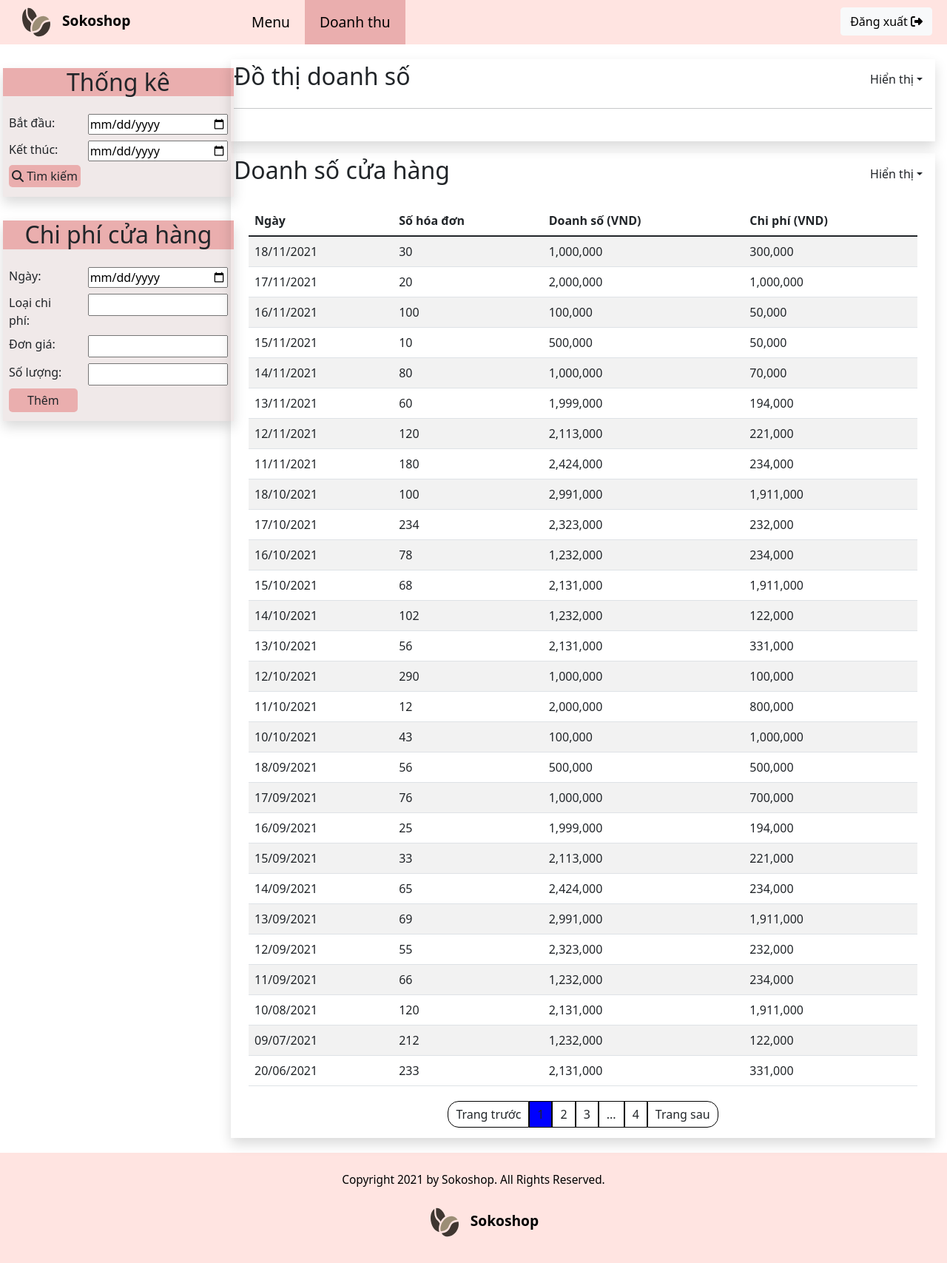
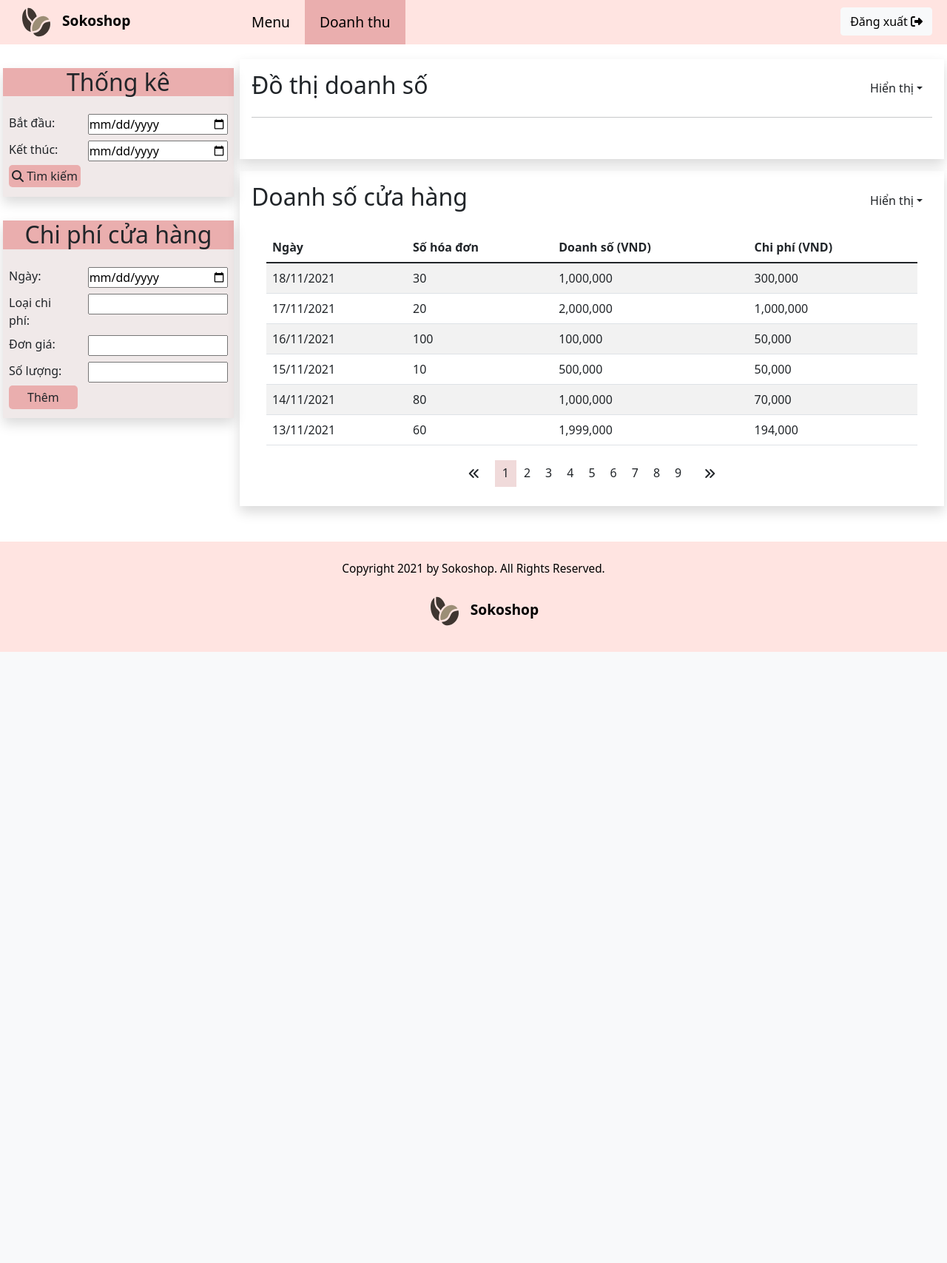
Before and after one commit to thanhvodev/Coffe-shop, a PHP site: page /html/boss_view.html in a window 1280 px wide. Shown: the whole page at 74% size. After the commit the page ends 881 px from the top, so only its background shows below. Run offline with PHP 8.4, Linux system fonts and the light colour scheme; some libraries are stand-ins or nearby versions.

Commit message:
update js

```diff
--- a/PMH/css/style.css
+++ b/PMH/css/style.css
@@ -1,4 +1,4 @@
-body{
+*{
     margin: 0;
     padding: 0;
     box-sizing: border-box;
@@ -107,6 +107,12 @@ h2.backgr{
 .width-100{
     max-width: 100% !important;
 }
+.mg-l{
+    margin-left: 0 !important;
+}
+.mg-r{
+    margin-right: 0 !important;
+}
 input{
     width: 100%;
     max-width: 100%;
@@ -119,17 +125,18 @@ input{
 #chartLine::-webkit-scrollbar{
     width: 0px;
     height: 4px;
+    margin-top: 10px;
 }
 #chartLine::-webkit-scrollbar-track{
     box-shadow: inset 0 0 5px grey;
     border-radius: 10px;
 }
 #chartLine::-webkit-scrollbar-thumb{
-      background: #af7777;
-      border-radius: 10px;
+    background: #af7777;
+    border-radius: 10px;
 }
-#chartLine::-webkit-scrollbar-thumb:hover {
-      background: #EAAEAE;
+#chartLine::-webkit-scrollbar-thumb:hover{
+    background: #EAAEAE;
 }
 .container-fluid{
     min-height: 80vh;
@@ -141,17 +148,16 @@ input{
 #next{
     margin: 10px;
 }
-
 #next *{
-    border: 1px solid black;
     padding: 5px 10px;
     cursor: pointer;
 }
-#next .prev{
-    border-radius: 15px 0 0 15px;
+#next .item:hover{
+    background-color: #f0dada;
 }
-#next .next{
-    border-radius: 0 15px 15px 0;
+#next .next:hover,
+#next .prev:hover{
+    color: #d4a8a8;
 }
 /*-------------------------------------------------------------------------*/
 .logoFooter {
--- a/PMH/html/boss_view.html
+++ b/PMH/html/boss_view.html
@@ -40,8 +40,8 @@
           </div>
     </div>
 
-    <div class="container-fluid mb-3">
-        <div class="row mt-3">
+    <div class="container-fluid mb-3 padnone width-100">
+        <div class="row mt-3 width-100 mg-l mg-r">
             <div class="col col-xl-3 col-xxl-3 p-3 max-width">
                 <div class="row column">
                     <div class="col max-width mb-3 shadow backgr padnone">
@@ -99,10 +99,10 @@
                 </div>
             </div>
             <div class="col-md-12 col-lg-12 col-xl-9 col-xxl-9 p-1 width-100">
-                <div class="row width-100">
-                    <div class="col-12 chart shadow p-1">
+                <div class="row width-100 mg-l mg-r">
+                    <div class="col-12 chart shadow p-3">
                         <div class="d-flex justify-content-between">
-                            <h2>Đồ thị doanh số</h2>
+                            <h2>Đồ thị doanh số <span></span></h2>
                             <button type="button" class="btn dropdown-toggle" data-bs-toggle="dropdown">Hiển thị</button>
                             <ul class="dropdown-menu">
                                 <li><a class="dropdown-item" href="#">Tuần</a></li>
@@ -113,9 +113,9 @@
                         <div id="chartLine"></div>
                     </div>
 
-                    <div class="col-12 mt-3 shadow p-1">
+                    <div class="col-12 mt-3 shadow p-3">
                         <div class="d-flex justify-content-between">
-                            <h2>Doanh số cửa hàng</h2>
+                            <h2>Doanh số cửa hàng <span></span></h2>
                             <button type="button" class="btn dropdown-toggle" data-bs-toggle="dropdown">Hiển thị</button>
                             <ul class="dropdown-menu">
                                 <li><a class="dropdown-item" href="#">Tuần</a></li>
@@ -125,13 +125,6 @@
                         <div id="table">
                         </div>
                         <div id="next" class="d-flex justify-content-center">
-                            <div class="prev">Trang trước</div>
-                            <div>1</div>
-                            <div>2</div>
-                            <div>3</div>
-                            <div>...</div>
-                            <div>4</div>
-                            <div class="next">Trang sau</div>
                         </div>
                     </div>
                 </div>
--- a/PMH/js/index.js
+++ b/PMH/js/index.js
@@ -18,7 +18,7 @@ function getoption(width, str){
         title: 'Doanh số cửa hàng theo ' + str,
         subtitle: 'Tổng cộng (VND)',
         width: width,
-        height: 700,
+        height: 500,
         legend: {position: 'bottom'},
         textStyle: {
             fontName: 'Times-Roman',
@@ -33,7 +33,7 @@ function getoption(width, str){
 }
 function getData(list1, list2, list3){
     const list = [];
-    for (let index = 0; index < list1.length; index++) {
+    for (let index = list1.length - 1; index >= 0; index--) {
         const element = [];
         element.push(list1[index]);
         element.push(list2[index]);
@@ -89,17 +89,38 @@ function get_innerHTML(head, body){
     let str = head + body;
     return ttable(str);
 }
-///////////////////////
-/*function change_Display(element){
-    let string = element.children[0].innerText;
-}*/
-
+//-----------------------//
+function clickNext(n){
+    if(n > 1){
+        let str = "<div class=\"prev\"><i class=\"fas fa-angle-double-left\"></i></div>";
+        for(var i = 1; i <= n; i++){
+            str += "<div class=\"item\">" + i + "</div>";
+        }
+        str +=  "<div class=\"prev\"><i class=\"fas fa-angle-double-right\"></i></div>";
+        return str;
+    }
+    return "";
+}
+function call_clickNext(old_element, element, parentNode, table, listTitle, listTime, listBill, listRevenue, listFee){
+    old_element.style.backgroundColor = "white";
+    element.style.backgroundColor = "rgb(240, 218, 218)";
+    parentNode.childNodes[0].value = element.value - 1;
+    parentNode.childNodes[parentNode.childNodes.length - 1].value = element.value + 1;
+    table.innerHTML = get_innerHTML(get_Head(listTitle), get_Body(Dateformat(listTime[element.value - 1]), listBill[element.value-1], Priceformat(listRevenue[element.value - 1]), Priceformat(listFee[element.value - 1])));
+    return element;
+}
+function call_clickNode(old_element, element, parentNode, table, listTitle, listTime, listBill, listRevenue, listFee){
+    if(element.value >= 1 && element.value < parentNode.childNodes.length - 1){
+        return call_clickNext(old_element, parentNode.childNodes[element.value], parentNode, table, listTitle, listTime, listBill, listRevenue, listFee);
+    }
+    return old_element;
+}
+//----------------------//
 function option(element){
     let str = "";
     element.forEach(element => {str += "<option value=\"" + element + "\">"; });
     return str;
 }
-
 function getTime(element){
     var timer = element.parentNode.parentNode.getElementsByTagName("input");
     console.log(timer[0].value);
@@ -119,6 +140,7 @@ function getValue(element, list){
 function getlistType(){
     return ["Cafe", "Trà"];
 }//
+//------------------------//
 function Dateformat(element){
     var list = [];
     for(var i = 0; i < element.length; i++){
@@ -147,20 +169,21 @@ function Priceformat(element){
     }
     return list;
 }
-function getMonth(element){
+function getDay_inMonth(element){
     let str = "";
     let liststr = [];
     let listcount = [];
-    let count = 0
+    let count = [];
     for (let index = 0; index <= element.length; index++) {
         if(index < element.length){
             if(str != element[index].split('-')[1]){
+                if(str != "")
+                    listcount[listcount.length] = count;
                 str = element[index].split('-')[1];
                 liststr[liststr.length] = Number(str);
-                listcount[listcount.length] = count;
-                count = 0;
+                count = [];
             }
-            count += 1;
+            count[count.length] = element[index];
         }
         else{
             listcount[listcount.length] = count;
@@ -168,20 +191,58 @@ function getMonth(element){
     }
     return [liststr, listcount];
 }
-function totalPriceinMonth(element1, list){
+function classify(element){
+    var listYear = [];
+    var str = "";
+    var listDay = [];
+    for(var index = 0; index <= element.length; index++){
+        if(index < element.length){
+            if(str != element[index].split('-')[0]){
+                if(str != "") listYear[listDay.length] = [str, getDay_inMonth(listDay)];
+                str = element[index].split('-')[0];
+                listDay = [];
+            }
+            listDay[listDay.length] = element[index];
+        }
+        else{
+            listYear[listYear.length] = [str, getDay_inMonth(listDay)];
+        }
+    }
+    return listYear;
+}
+function Sum_money(element1, list){
     var lreturn = [];
+    var listprice = [];
+    var listpricetotal = [];
     var indexelement = 0;
-    for (let index = 1; index < list.length; index++) {
+    for (let index = 0; index < list.length; index++) {
         total = 0;
-        for(var i = 0; i < list[index]; i++){
+        for(var i = 0; i < list[index].length; i++){
+            listprice[listprice.length] = element1[indexelement];
             total += element1[indexelement];
             indexelement += 1;
         }
         lreturn[lreturn.length] = total;
+        listpricetotal[listpricetotal.length] = listprice;
+        listprice = [];
     }
-    return lreturn;
+    return [lreturn, listpricetotal];
 }
-function displayMonth(element){
+function getBIll_inMonth(element, list){
+    var listreturn = [];
+    var node = [];
+    var indexelement = 0;
+    for (let index = 0; index < list.length; index++) {
+        for (let j = 0; j < list[index].length; j++) {
+            node[node.length] = element[indexelement];
+            indexelement += 1;
+        }
+        listreturn[listreturn.length] = node;
+        node = [];
+    }
+    return listreturn;
+}
+function label_Month(element){
     let list = [];
     for (let index = 0; index < element.length; index++) {
         list[list.length] = "Tháng " + element[index];
@@ -189,8 +250,81 @@ function displayMonth(element){
     return list;
 }
 ///////////////////////
+function getWeekNumber(element) {
+    const d = new Date(element.split('-')[0], element.split('-')[1], element.split('-')[2]);
+    d.setUTCDate(d.getUTCDate() + 4 - (d.getUTCDay()||7));
+
+    var yearStart = new Date(Date.UTC(d.getUTCFullYear(), 0, 1));
+    var weekNo = Math.ceil(( ( (d - yearStart) / 86400000) + 1)/7);
+    return weekNo;
+}
+function getDay_inWeek(element){
+    let str = "";
+    let liststr = [];
+    let listcount = [];
+    let count = [];
+    for (let index = 0; index <= element.length; index++) {
+        if(index < element.length){
+            if(str != getWeekNumber(element[index])){
+                if(str != "")
+                    listcount[listcount.length] = count;
+                str = getWeekNumber(element[index]);
+                liststr[liststr.length] = Number(str);
+                count = [];
+            }
+            count[count.length] = element[index];
+        }
+        else{
+            listcount[listcount.length] = count;
+        }
+    }
+    return [liststr, listcount];
+}
+function label_Week(element){
+    let list = [];
+    for (let index = 0; index < element.length; index++) {
+        list[list.length] = "Tuần " + element[index];
+    }
+    return list;
+}
+//--------------------------------//
+function Drawline_option(label_display, chartLine, listTime, listRevenue, listFee, func){
+    var width = chartLine.offsetWidth;
+    if(width < 600) width = 600;
+    Drawline(getoption(width, label_display.toLowerCase()), label_display, getData(func(listTime), listRevenue, listFee), chartLine);
+}
+function Table_option(table, list_Title, listTime, listBill, listRevenue, listFee){
+    table.innerHTML = get_innerHTML(get_Head(list_Title), get_Body(Dateformat(listTime), listBill, Priceformat(listRevenue), Priceformat(listFee)));
+}
+function next_click_option(next_click, table, lengthnext, list_Title, listTime, listBill, listRevenue, listFee){
+    next_click.innerHTML = clickNext(lengthnext);
+    var next_clicked_button = next_click.childNodes[1];
+    if(next_click.childNodes.length > 1){
+        next_click.childNodes[1].style.backgroundColor = "#f0dada";
+        for (let index = 1; index < next_click.childNodes.length - 1; index++) {
+            next_click.childNodes[index].value = index;
+            next_click.childNodes[index].addEventListener("click", function(){
+                                        next_clicked_button =  call_clickNext(next_clicked_button, next_click.childNodes[index],  next_click, table, list_Title,
+                                                                            listTime, listBill, listRevenue, listFee)
+                                        });
+        }
+        next_click.childNodes[0].value = 0;
+        next_click.childNodes[0].addEventListener("click", function(){ next_clicked_button = call_clickNode(next_clicked_button, next_click.childNodes[0], next_click, table,
+                                                                                        list_Title, listTime, listBill, listRevenue, listFee)
+                                                                                    });
+        next_click.childNodes[next_click.childNodes.length - 1].value = 2;
+        next_click.childNodes[next_click.childNodes.length - 1].addEventListener("click", function(){next_clicked_button = call_clickNode(next_clicked_button, next_click.childNodes[next_click.childNodes.length - 1],
+                                                                                                    next_click, table, list_Title, listTime, listBill,
+                                                                                                    listRevenue, listFee)
+                                                                                                });
+    }
+}
+//function option_Week(list_Title, listTime, listBill, listRevenue, listFee){
+
+//}
+//--------------------------------//
 const listTitle = ["Ngày", "Số hóa đơn", "Doanh số (VND)", "Chi phí (VND)"];
-var listTime_week = ["2021-11-18", "2021-11-17", "2021-11-16", "2021-11-15", "2021-11-14",
+var listTime = ["2021-11-18", "2021-11-17", "2021-11-16", "2021-11-15", "2021-11-14",
                      "2021-11-13", "2021-11-12", "2021-11-11", "2021-10-18", "2021-10-17",
                      "2021-10-16", "2021-10-15", "2021-10-14", "2021-10-13", "2021-10-12",
                      "2021-10-11", "2021-10-10", "2021-09-18", "2021-09-17", "2021-09-16",
@@ -218,48 +352,59 @@ const listFee = [300, 1000, 50, 50, 70,
                  221, 234, 1119, 232, 234,
                  1119, 122, 331
                 ];
-
 for (let index = 0; index < 28; index++) {
     listRevenue[index] *= 1000;
     listFee[index] *= 1000;
 }
+var listTime_month = getDay_inMonth(listTime);
+var listRevenue_month = Sum_money(listRevenue, listTime_month[1]);
+var listFee_month = Sum_money(listFee, listTime_month[1]);
+var listBill_month = getBIll_inMonth(listBill, listTime_month[1]);
 
-var width = screen.availWidth;
-if(width > 1200){
-    width *= 0.7;
-}
-else if(width > 500){
-    width *= 0.9;
-}
-else{
-    width = 500;
-}
+var listTime_week = getDay_inWeek(listTime);
+var listRevenue_week = Sum_money(listRevenue, listTime_week[1]);
+var listFee_week = Sum_money(listFee, listTime_week[1]);
+var listBill_week = getBIll_inMonth(listBill, listTime_week[1]);
+
+//       Draw chart
 var chartLine = document.getElementById('chartLine');
+Drawline_option("Tháng", chartLine, listTime_month[0], listRevenue_month[0], listFee_month[0], label_Month);
+//  Default table
+var table = document.getElementById("table");
+var next_click = document.getElementById("next");
+Table_option(table, listTitle, listTime_week[1][0], listBill_week[0], listRevenue_week[1][0], listFee_week[1][0]);
+next_click_option(next_click, table, listTime_week[0].length, listTitle, listTime_week[1], listBill_week, listRevenue_week[1], listFee_week[1]);
 
-Drawline(getoption(width, "tháng"), "Tháng", getData(displayMonth(getMonth(listTime_week)[0]), totalPriceinMonth(listRevenue, getMonth(listTime_week)[1]), totalPriceinMonth(listFee, getMonth(listTime_week)[1])), chartLine);
+// Display chart
+var displaychart = chartLine.parentNode.querySelectorAll('li');
+displaychart[0].childNodes[0].addEventListener("click", function(){
+        Drawline_option(displaychart[0].childNodes[0].innerText, chartLine, listTime_week[0], listRevenue_week[0], listFee_week[0], label_Week);
+    });
+displaychart[1].childNodes[0].addEventListener("click", function(){
+        Drawline_option(displaychart[1].childNodes[0].innerText, chartLine, listTime_month[0], listRevenue_month[0], listFee_month[0], label_Month);
+    });
+// Display table
+var displayTable = table.parentNode.querySelectorAll('li');
+displayTable[0].childNodes[0].addEventListener("click", function(){
+        Table_option(table, listTitle, listTime_week[1][0], listBill_week[0], listRevenue_week[1][0], listFee_week[1][0]);
+        next_click_option(next_click, table, listTime_week[0].length, listTitle, listTime_week[1], listBill_week, listRevenue_week[1], listFee_week[1]);
+    });
+displayTable[1].childNodes[0].addEventListener("click", function(){
+        Table_option(table, listTitle, listTime_month[1][0], listBill_month[0], listRevenue_month[1][0], listFee_month[1][0]);
+        next_click_option(next_click, table, listTime_month[0].length, listTitle, listTime_month[1], listBill_month, listRevenue_month[1], listFee_month[1]);
+    });
 
-console.log(getMonth(listTime_week));
-console.log(totalPriceinMonth(listRevenue, getMonth(listTime_week)[1]));
-var table = document.getElementById("table");
-table.innerHTML = get_innerHTML(get_Head(listTitle), get_Body(Dateformat(listTime_week), listBill, Priceformat(listRevenue), Priceformat(listFee)));
+//var h2 = document.getElementsByTagName("h2");
+//console.log(h2[3].childNodes);
 
-
-
-
-////////////
-var displaychart = chartLine.parentNode.querySelectorAll('li');
-
-var next_click = document.getElementById("next");
-console.log(next_click.children);
-next_click.children[1].style.backgroundColor = "blue";
 //displaychart.forEach(element => element.addEventListener("click", ))
-var click = document.getElementsByClassName("click");
+var click_form = document.getElementsByClassName("click");
 var listtype = [];
 listtype = getlistType();
 console.log(listtype);
 var datatype = document.getElementById("datatype");
 datatype.innerHTML = option(listtype);
 
-click[0].addEventListener("click", function(){ getTime(click[0]);});
-click[1].addEventListener("click", function(){ getValue(click[1], listtype);});
+click_form[0].addEventListener("click", function(){ getTime(click_form[0]);});
+click_form[1].addEventListener("click", function(){ getValue(click_form[1], listtype);});
 //////////////////////
```
